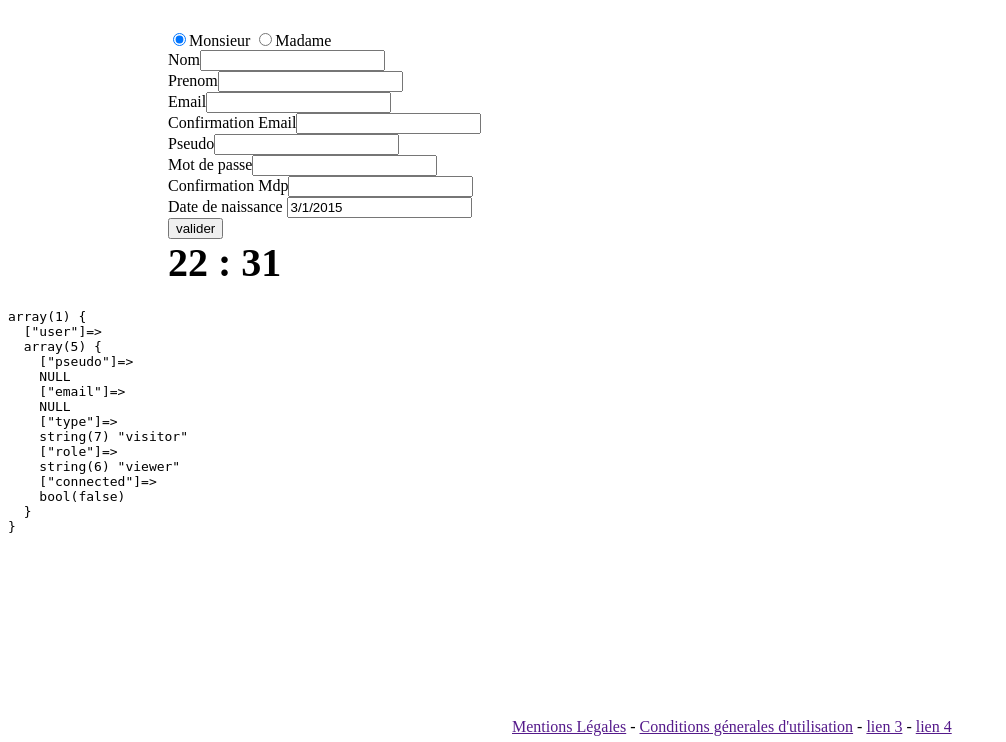
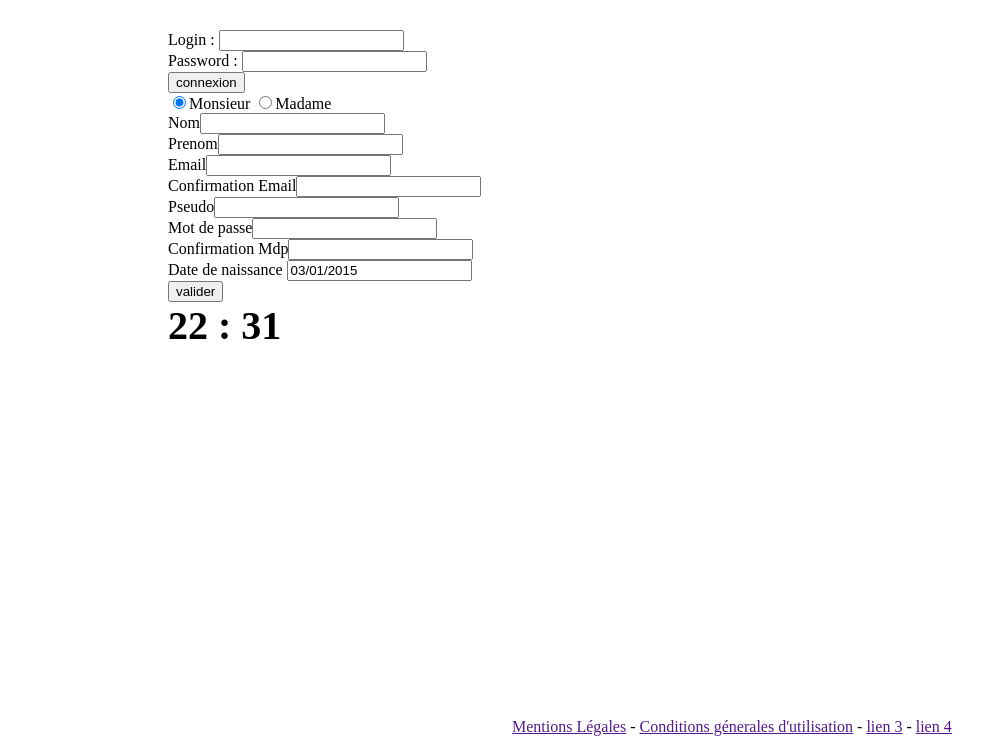
Before and after one commit to esgi-3dw-groupe5/annual-project, a PHP site: page /annual-project/ in a window 1280 px wide. Shown: the part 58-800 px from the top of the page, without its empty margins (0-1006 px from the left). Run offline with PHP 8.4, Linux system fonts and the light colour scheme.

Commit message:
[feature] Login
INFO :
DB_NAME : pp_pinnackl
use prefix : pp_
User tab : pp_users

```diff
--- a/assets/js/coreAjax.js
+++ b/assets/js/coreAjax.js
@@ -2,10 +2,6 @@ $(document).ready(function(){
 	 signin();
 	 prevent_empty_form();
 });
-
-
-
-
 
 function signin(){
 	$('input[name="si_email"]').change(function(){
@@ -39,6 +35,7 @@ function get_form_values(form){
 		case 'signin' :
 			var send = {};
 			send.si_submit 		=	"valider";
+			send.ajax 			=	"ajax";
 			send.si_email 		=	$('input[name="si_email"]').val();
 			send.si_conf_email	=	$('input[name="si_conf_email"]').val();
 			send.si_psw 		=	$('input[name="si_psw"]').val();
@@ -93,7 +90,7 @@ function write_error(error){
 	// msgErr_date
 
 	if( error[0] != '' ){
-		$('#msgErr').html(error[0]);
+		$('#si_msgErr').html(error[0]);
 			$('#si_form').submit(function(event){
 				enablePreventDefault(event);
 			});
@@ -103,6 +100,7 @@ function write_error(error){
 
 	if( error[1] != '' ){
 		$('#msgErr_mail_1').html(error[1]);
+		$('#msgErr').html("");
 			$('#si_form').submit(function(event){
 				enablePreventDefault(event);
 			});
@@ -112,6 +110,7 @@ function write_error(error){
 
 	if( error[2] != '' ){
 		$('#msgErr_mail_2').html(error[2]);
+		$('#msgErr').html("");
 			$('#si_form').submit(function(event){
 				enablePreventDefault(event);
 			});
@@ -121,6 +120,7 @@ function write_error(error){
 
 	if( error[3] != '' ){
 		$('#msgErr_mail_3').html(error[3]);
+		$('#msgErr').html("");
 			$('#si_form').submit(function(event){
 				enablePreventDefault(event);
 			});
@@ -130,6 +130,7 @@ function write_error(error){
 
 	if( error[4] != '' ){
 		$('#msgErr_psw_1').html(error[4]);
+		$('#msgErr').html("");
 			$('#si_form').submit(function(event){
 				enablePreventDefault(event);
 			});
@@ -139,6 +140,7 @@ function write_error(error){
 
 	if( error[5] != '' ){
 		$('#msgErr_psw_2').html(error[5]);
+		$('#msgErr').html("");
 			$('#si_form').submit(function(event){
 				enablePreventDefault(event);
 			});
@@ -154,6 +156,7 @@ function write_error(error){
 
 	if( error[7] != '' ){
 		$('#msgErr_pseudo').html(error[7]);
+		$('#msgErr').html("");
 			$('#si_form').submit(function(event){
 				enablePreventDefault(event);
 			});
@@ -161,7 +164,21 @@ function write_error(error){
 		$('#msgErr_pseudo').html('');
 	}
 
-	if(error[0]=='' && error[1]=='' && error[2]=='' && error[3]=='' && error[4]=='' && error[5]=='' && error[6]=='' && error[7]==''){
+	if(error[0]=='' &&
+	   error[1]=='' &&
+	   error[2]=='' &&
+	   error[3]=='' &&
+	   error[4]=='' &&
+	   error[5]=='' &&
+	   error[6]=='' &&
+	   error[7]=='' &&
+	   $('input[name="si_email"]').val() 		!= "" &&
+	   $('input[name="si_conf_email"]').val() 	!= "" &&
+	   $('input[name="si_psw"]').val() 			!= "" &&
+	   $('input[name="si_conf_psw"]').val() 	!= "" &&
+	   $('input[name="si_pseudo"]').val() 		!= "" &&
+	   $('input[name="date"]').val() 			!= ""
+	   ){
 		$('#si_form').unbind('submit');
 	}
 }
@@ -171,16 +188,18 @@ function enablePreventDefault(event){
 }
 
 function prevent_empty_form(){
-	if(	$('input[name="si_email"]').val() == "" &&
-		$('input[name="si_conf_email"]').val() == "" &&
-		$('input[name="si_psw"]').val() == "" &&
-		$('input[name="si_conf_psw"]').val() == "" &&
-		$('input[name="si_pseudo"]').val() == "" &&
-		$('input[name="date"]').val() == "" )
+	if(
+		$('input[name="si_email"]').val() 		== "" &&
+		$('input[name="si_conf_email"]').val() 	== "" &&
+		$('input[name="si_psw"]').val() 		== "" &&
+		$('input[name="si_conf_psw"]').val() 	== "" &&
+		$('input[name="si_pseudo"]').val() 		== ""
+	)
 	{
 
 		$('#si_form').submit(function(event){
 			enablePreventDefault(event);
+			// $('#msgErr').html("Vous devez remplire tous les champs obligatoire !");
 		});
 	}
 }
--- a/assets/js/datepicker.js
+++ b/assets/js/datepicker.js
@@ -56,7 +56,7 @@ function datepicker(){};
 				var daynumber = datepicker.date.daysInMonth(month,year,day);
 				$('#head-number').append(daynumber);
 
-				$('#date').val(day+'/'+month+'/'+year);
+				datepicker.date.initialize(month,year,day);
 
 					$('#day').click(function(){
 						$('#d_left').toggle(true);
@@ -279,14 +279,14 @@ function datepicker(){};
 					.css('text-align','center')
 					.css('padding','0 4px')
 					.css('width','28px')
-					.css('border-bottom','0 4px')
+					.css('border-bottom','4px')
 					.css('color','#000')
 					.css('background-color','lightgrey')
 					.css('border','solid #ccc 1px');
 				$('.picker-day')
 						.css('display','inline-block')
 						.css('text-align','center')
-						.css('padding','0 4px')
+						.css('padding','4px')
 						.css('width','28px')
 						.css('color','#000')
 						.css('background-color','#f5f5f5')
@@ -331,6 +331,15 @@ function datepicker(){};
 
 						// return weekday[day];
 						return day;
-						}
+					},
+
+		initialize : function initialize(month,year,day){
+						var o = "";
+						var u = "";
+						if(day<10){o="0";}
+						if(month<10){u="0";}
+						$('#date').val(o+day+'/'+u+month+'/'+year);
+						$('#current-date').html(o+day+'/'+u+month+'/'+year);
+				}
 
 }
--- a/controller/accessControl.php
+++ b/controller/accessControl.php
@@ -9,7 +9,7 @@ function access_control(){
     }
 }
 
-function set_user_session($success, $pseudo = null, $email = null){
+function set_user_session($success, $pseudo = null, $email = null, $role = null){
     if(is_session_started() === FALSE){
        session_start();
     }
@@ -17,7 +17,7 @@ function set_user_session($success, $pseudo = null, $email = null){
         $_SESSION['user']['pseudo']     =   $pseudo;
         $_SESSION['user']['email']      =   $email;
         $_SESSION['user']['type']       =   "member";
-        $_SESSION['user']['role']       =   "viewer";
+        $_SESSION['user']['role']       =   $role;
         $_SESSION['user']['connected']  =   true;
     }
     else{
--- a/controller/corePHP.php
+++ b/controller/corePHP.php
@@ -4,23 +4,26 @@ require_once(__ROOT__."/controller/common.php");
 require_once(__ROOT__."/controller/accessControl.php");
 require_once(__ROOT__."/controller/inscriptionController.php");
 $displayErr=null;
+$action=null;
 
 if( isset($_POST['si_submit']) && !empty($_POST['si_submit']) ) {
     $action = $_POST['si_submit'];
-    _switch($action);
 }
+if( isset($_POST['li_submit']) && !empty($_POST['li_submit']) ) {
+    $action = $_POST['li_submit'];
+}
+
 if( isset($_GET['act']) && !empty($_GET['act']) ) {
     $action = $_GET['act'];
-    _switch($action);
 }
 
-function _switch($action){
    switch($action) {
         case 'valider' :
             $displayErr =  validate_field($_POST);
             /*****************/
             /*****CodeErr*****/
             /*****************/
+            // ********************Singin********************
             // 0 -> All required field not filled
             // 1 -> Un-valid email address given
             // 2 -> Email given already exit
@@ -31,16 +34,20 @@ function _switch($action){
             // 7 -> Pseudo given already exit
             // 8 -> Date given is not a date
             // 9 -> Date given does not exit
+            // *********************Login*********************
+            // 10 -> Un-valid email address given
+            // 11 -> All required field not filled
+            // 12 -> Bad login given
 
-            $msgErr       = $displayErr[0];
-            $msgErr_mail_1  = $displayErr[1];
-            $msgErr_mail_2  = $displayErr[2];
-            $msgErr_mail_3  = $displayErr[3];
+            $si_msgErr         = $displayErr[0];
+            $si_msgErr_mail_1  = $displayErr[1];
+            $si_msgErr_mail_2  = $displayErr[2];
+            $si_msgErr_mail_3  = $displayErr[3];
 
-            $msgErr_pseudo  = $displayErr[7];
+            $si_msgErr_pseudo  = $displayErr[7];
 
-            $msgErr_psw_1   = $displayErr[4];
-            $msgErr_psw_2   = $displayErr[5];
+            $si_msgErr_psw_1   = $displayErr[4];
+            $si_msgErr_psw_2   = $displayErr[5];
 
             /***************************/
             /******Keep formm value*****/
@@ -48,7 +55,7 @@ function _switch($action){
 
             $gender_male="checked";
             $gender_female="";
-            if($_POST['genre'] == 'homme'){
+            if($_POST['gender'] == '0'){
                 $gender_male = "checked";
                 $gender_female = "";
             }
@@ -67,8 +74,15 @@ function _switch($action){
             return;
 
             break;
+        case 'connexion' :
+            $displayErr =  validate_field($_POST);
+
+            $li_msgErr          =   $displayErr[12];
+            $li_msgErr_login    =   $displayErr[10];
+            $li_msgErr_psw      =   $displayErr[11];
+            break;
+
         case 'logout':
-
                 end_session();
                 redirect();
             break;
@@ -77,5 +91,3 @@ function _switch($action){
 
             break;
     }
-    return;
-}
--- a/controller/inscriptionController.php
+++ b/controller/inscriptionController.php
@@ -3,9 +3,11 @@ if(!defined('__ROOT__'))define('__ROOT__', $_SERVER['DOCUMENT_ROOT']."/annual-pr
 require_once(__ROOT__."/controller/common.php");
 require_once(__ROOT__."/controller/accessControl.php");
 require_once(__ROOT__."/model/dbconnect.php");
-require_once(__ROOT__."/model/getusers.php");
+require_once(__ROOT__."/model/dbusers.php");
 
 function validate_field($POST){
+	$ajax = null;
+
 	$error = 0;
 	// $errorMessage="";
 	$errorMessage = array(
@@ -18,7 +20,10 @@ function validate_field($POST){
 		'6' => "",
 		'7' => "",
 		'8' => "",
-		'9' => ""
+		'9' => "",
+		'10' => "",
+		'11' => "",
+		'12' => ""
 	);
 
 	$pseudo		  = "";
@@ -33,6 +38,7 @@ function validate_field($POST){
 	/*****************/
 	/*****CodeErr*****/
 	/*****************/
+	// ********************Singin********************
 	// 0 -> All required field not filled
 	// 1 -> Un-valid email address given
 	// 2 -> Email given already exit
@@ -43,15 +49,21 @@ function validate_field($POST){
 	// 7 -> Pseudo given already exit
 	// 8 -> Date given is not a date
 	// 9 -> Date given does not exit
+	// *********************Login*********************
+	// 10 -> Un-valid email address given
+	// 11 -> All required field not filled
+	// 12 -> Bad login given
 
 	if(isset($POST["si_submit"])){ // AJAX later on
+
+		if(isset($POST['ajax'])) $ajax = $POST['ajax'];
 
 		/*******************************************************************/
 		/****************************NOT REQUIRE****************************/
 		/*******************************************************************/
 		// On regarde si il n'y a pas de champs vides
-		if( !empty($POST["genre"]) ){
-			$gender  	  = variable_control($POST["genre"]);
+		if( !empty($POST["gender"]) ){
+			$gender  	  = variable_control($POST["gender"]);
 		}
 		if( !empty($POST["si_name"]) ){
 			$name 		  = variable_control($POST["si_name"]);
@@ -63,16 +75,14 @@ function validate_field($POST){
 		/*******************************************************************/
 		/****************************REQUIRE********************************/
 		/*******************************************************************/
-		// if( empty($POST["dateNaissance"])
-		// 	&& empty($POST["password"])
-		// 		&& empty($POST["confirmPsw"])
-		// 			&& empty($POST["email"])
-		// 				&& empty($POST["confirmEmail"])
-		// 					&& empty($POST["pseudo"])
-		// 						&& empty($POST["date"]) ){
-		// 		$errorMessage[0] = get_error("default", null);
-		// 			$error++;
-		// }
+		if(	empty($POST["si_email"]) &&
+			empty($POST["si_conf_email"]) &&
+			empty($POST["si_psw"]) &&
+			empty($POST["si_conf_psw"]) &&
+			empty($POST["si_pseudo"]) ){
+				$errorMessage[0] = get_error("default", null);
+					$error++;
+		}
 		// On regarde si il n'y a pas de champs vides
 		if( !empty($POST["date"]) ){
 		/*******************************************************************/
@@ -150,14 +160,65 @@ function validate_field($POST){
 			&& !empty($password)
 			&& !empty($confirmPsw)
 			&& !empty($date)
+			&& $ajax === null
 			&& isset($POST['si_submit'])
 		){
-		// $success = register(trim($pseudo),trim($name),trim($firstname),trim($gender),$email,$password,$date);
-		// set_user_session($success, $pseudo, $email);
-		// access_control();
-			// echo'plop';
+		$success = register(trim($pseudo),trim($name),trim($firstname),trim($gender),$email,$password,$date);
+		access_control();
 		set_user_session(true, $pseudo, $email);
 			header('location: http://127.0.0.1/annual-project/');
+		}
+	}
+
+	if(isset($POST['li_submit'])){
+
+		if( !empty($POST['li_login']) ){
+		/*******************************************************************/
+		/********************************EMAIL******************************/
+		/*******************************************************************/
+			$email 	=	$POST['li_login'];
+
+				$errorMessage[10] = get_error("validemail", $email, null);
+					if($errorMessage[10]!= "")
+						$error++;
+		}
+		if( empty($POST['li_password']) ){
+		/*******************************************************************/
+		/*******************************PASSWORD****************************/
+		/*******************************************************************/
+			$password 	=	$POST['li_password'];
+
+				$errorMessage[11] = get_error("notfill", $password, null);
+					if($errorMessage[11]!= "")
+						$error++;
+		}
+		if( !empty($POST['li_password']) && !empty($POST['li_login']) ){
+		/*******************************************************************/
+		/*******************************CONNEXION***************************/
+		/*******************************************************************/
+			$email 		=	$POST['li_login'];
+			$password 	=	$POST['li_password'];
+
+				$errorMessage[10] = get_error("validemail", $email, null);
+					if($errorMessage[10]!= "")
+						$error++;
+		}
+		// if nb error = 0 -> Connect
+		if( $error == 0
+			&& !empty($email)
+			&& !empty($password)
+			&& $ajax === null
+			&& isset($POST['li_submit'])
+		){
+			$connection = get_error("connection", $email, $password);
+			if( isset($connection['pseudo']) ){
+				access_control();
+				set_user_session( true, $connection['pseudo'], $connection['email'], $connection['role'] );
+					header('location: http://127.0.0.1/annual-project/');
+			}
+			else{
+				$errorMessage[12] = $connection;
+			}
 		}
 	}
 
@@ -242,6 +303,32 @@ function get_error($item, $parm1, $parm2 = null){
 				}
 			break;
 
+		case 'connection':
+			$link = db_connect();
+			$result = db_get_user($link, $parm1, "connexion");
+			$data = $result->fetch();
+
+				if( password_verify($parm2, $data['password']) ){
+					$connection = array(
+						'pseudo' 	=> $data['pseudo'],
+						'email' 	=> $data['email'],
+						'password' 	=> $data['password'],
+						'status' 	=> $data['status'],
+						'role' 		=> $data['role']
+						);
+					return $connection;
+				}
+				else{
+					$msg = "Login ou mot de passe invalide,\n\r
+					si vous ne vous souvenez plus de vos identifiant cliquer ici pour les réinitialiser ";
+				}
+			break;
+
+		case 'notfill' :
+				// $codeErr = 11;
+				$msg = "Vous n'avez pas rempli tous les champs obligatoires(*).";
+			break;
+
 		default:
 				// $codeErr = 0;
 				$msg = "Vous n'avez pas rempli tous les champs obligatoires(*).";
--- a/index.php
+++ b/index.php
@@ -9,7 +9,8 @@ require_once(__ROOT__."/controller/corePHP.php");
 
 access_control();
 require_once(__ROOT__."/template/index.tpl");
-debug($_SESSION);
+// debug($_SESSION);
+// debug($_SERVER);
 
 
 include(__ROOT__."/template/footer.tpl");
--- a/model/dbconnect.php
+++ b/model/dbconnect.php
@@ -2,7 +2,12 @@
 function db_connect(){
 	try
 	{
-		$link = new PDO('mysql:host=localhost;dbname=projetphp','root','',array(PDO::ATTR_ERRMODE => PDO::ERRMODE_EXCEPTION));
+		$link = new PDO('mysql:host=localhost;dbname=pp_pinnackl','root','',
+		array(
+			PDO::ATTR_ERRMODE => PDO::ERRMODE_EXCEPTION,
+			PDO::MYSQL_ATTR_INIT_COMMAND => "SET NAMES utf8"
+			)
+		);
 	}
 	catch(Exception $e)
 	{
--- /dev/null
+++ b/model/dbusers.php
@@ -0,0 +1,58 @@
+<?php
+function db_get_user($link, $value, $case = "email"){
+	switch ($case) {
+		case 'email':
+				$req = $link -> prepare("SELECT CASE WHEN EXISTS ( SELECT ".$case." FROM pp_users WHERE email = :value )THEN 1 ELSE 0 END ");
+				$req->execute(array(
+					':value' => $value
+				));
+			break;
+		case 'pseudo':
+				$req = $link -> prepare("SELECT CASE WHEN EXISTS ( SELECT ".$case." FROM pp_users WHERE pseudo = :value )THEN 1 ELSE 0 END ");
+				$req->execute(array(
+					':value' => $value
+				));
+			break;
+
+		case 'connexion':
+				$req = $link -> prepare("SELECT pseudo, email, password, status, role FROM pp_users WHERE email = :value");
+				$req->execute(array(
+					':value' => $value
+				));
+			break;
+
+		default:
+			# code...
+			break;
+	}
+	return $req;
+}
+
+function db_create_user($link, $gender, $name, $firstname, $email, $password, $pseudo, $date){
+	try{
+		$req = $link -> prepare("INSERT INTO pp_users
+			(gender, firstname, name, pseudo, email, password, birth_date)
+			VALUES( :gender,
+					:firstname,
+					:name,
+					:pseudo,
+					:email,
+					:password,
+					:birth_date) ");
+		$success = $req->execute(array(
+					':gender' => $gender,
+					':firstname' => $firstname,
+					':name' => $name,
+					':pseudo' => $pseudo,
+					':email' => $email,
+					':password' => $password,
+					':birth_date' => $date
+				));
+		return $success;
+	}
+	catch( PDOException $e ){
+
+		debug($e);
+		die();
+	}
+}
--- a/model/getusers.php
+++ /dev/null
@@ -1,53 +0,0 @@
-<?php
-function db_get_user($link, $value, $case = "email"){
-	switch ($case) {
-		case 'email':
-				$req = $link -> prepare("SELECT CASE WHEN EXISTS ( SELECT ".$case." FROM utilisateur WHERE email = :value )THEN 1 ELSE 0 END ");
-				$req->execute(array(
-					':value' => $value
-				));
-			break;
-		case 'pseudo':
-				$req = $link -> prepare("SELECT CASE WHEN EXISTS ( SELECT ".$case." FROM utilisateur WHERE pseudo = :value )THEN 1 ELSE 0 END ");
-				$req->execute(array(
-					':value' => $value
-				));
-			break;
-
-		default:
-			# code...
-			break;
-	}
-	return $req;
-}
-
-function db_create_user($link, $genre, $name, $firstname, $email, $password, $pseudo, $date){
-	try{
-		$req = $link -> prepare("INSERT INTO utilisateur
-			(genre, nom, prenom, email, pseudo, mdp, date_naissance, statut)
-			VALUES( :genre,
-					:nom,
-					:prenom,
-					:email,
-					:pseudo,
-					:mdp,
-					:date_naissance,
-					:statut)");
-		$success = $req->execute(array(
-					':genre' => $genre,
-					':nom' => $name,
-					':prenom' => $firstname,
-					':email' => $email,
-					':pseudo' => $pseudo,
-					':mdp' => $password,
-					':date_naissance' => $date,
-					':statut' => 1
-				));
-		return $success;
-	}
-	catch( PDOException $e ){
-
-		debug($e);
-		die();
-	}
-}
--- /dev/null
+++ b/template/formLogin.tpl
@@ -0,0 +1,18 @@
+<!--*************************************-->
+<!--*********** LOGIN TEMPLATE **********-->
+<!--*************************************-->
+<span class="form-error" id="li_msgErr"><?php if( !empty( $li_msgErr ) ){ echo $li_msgErr; }?></span>
+<form method="post" action="http://127.0.0.1/annual-project/" class="" id="li_form" name="li_form">
+    <div>
+    	<label for="li_login">Login : </label>
+    		<input id="li_login" type="text" name="li_login" required><br>
+    		<span class="form-error" id="msgErr_gender"><?php if(!empty($li_msgErr_login))echo $li_msgErr_login ?></span>
+    </div>
+    <div>
+    	<label for="li_password">Password : </label>
+    		<input id="li_password" type="password" name="li_password" required><br>
+    		<span class="form-error" id="msgErr_gender"><?php if(!empty($li_msgErr_psw))echo $li_msgErr_psw ?></span>
+    </div>
+
+    <input type="submit" name="li_submit" value="connexion">
+</form>
--- a/template/formSignin.tpl
+++ b/template/formSignin.tpl
@@ -1,55 +1,55 @@
 <!--*************************************-->
 <!--********** SIGNIN TEMPLATE **********-->
 <!--*************************************-->
-<span class="form-error" id="msgErr"><?php if( !empty( $msgErr ) ){ echo $msgErr; }?></span>
+<span class="form-error" id="si_msgErr"><?php if( !empty( $si_msgErr ) ){ echo $si_msgErr; }?></span>
 <?php if( !isset( $gender_male ) ){ $gender_male="checked"; }?>
 <form method="POST" action="http://127.0.0.1/annual-project/" class="" id="si_form" name="si_form">
     <div>
-        <input id="male" type="radio" name="genre" value="homme" <?php if(!empty($gender_male))echo $gender_male ?> required><label for="male">Monsieur</label>
-        <input id="female" type="radio" name="genre" value="femme" <?php if(!empty($gender_female))echo $gender_female ?> required><label for="female">Madame</label>
-        </br><span class="form-error" id="msgErr_gender"><?php if(!empty($msgErr_gender))echo $msgErr_gender ?></span>
+        <input id="male" type="radio" name="gender" value="0" <?php if(!empty($gender_male))echo $gender_male ?> ><label for="male">Monsieur</label>
+        <input id="female" type="radio" name="gender" value="1" <?php if(!empty($gender_female))echo $gender_female ?> ><label for="female">Madame</label>
+        </br><span class="form-error" id="msgErr_gender"><?php if(!empty($si_msgErr_gender))echo $si_msgErr_gender ?></span>
     </div>
     <div>
-        <label for="name">Nom</label><input id="name" type="text" name="si_name" required
+        <label for="name">Nom</label><input id="name" type="text" name="si_name"
         <?php if(!empty($value_name))echo "value=".$value_name."" ?> ></br>
-        <span class="form-error" id="msgErr_name"><?php if(!empty($msgErr_name))echo $msgErr_name ?></span>
+        <span class="form-error" id="msgErr_name"><?php if(!empty($si_msgErr_name))echo $si_msgErr_name ?></span>
     </div>
     <div>
-        <label for="fistname">Prenom</label><input id="fistname" type="text" name="si_fistname" required
+        <label for="fistname">Prenom</label><input id="fistname" type="text" name="si_fistname"
         <?php if(!empty($value_firstname))echo "value=".$value_firstname."" ?> ></br>
-        <span class="form-error" id="msgErr_fistName"><?php if(!empty($msgErr_fistName))echo $msgErr_fistName ?></span>
+        <span class="form-error" id="msgErr_fistName"><?php if(!empty($si_msgErr_fistName))echo $si_msgErr_fistName ?></span>
     </div>
     <div>
-        <label for="email">Email</label><input id="email" type="email" name="si_email" required
-        <?php if(!empty($value_mail_1))echo "value=".$value_mail_1."" ?> ></br>
-        <span class="form-error" id="msgErr_mail_1"><?php if(!empty($msgErr_mail_1))echo $msgErr_mail_1; ?></span>
-        <span class="form-error" id="msgErr_mail_2"><?php if(!empty($msgErr_mail_2))echo $msgErr_mail_2; ?></span>
+        <label for="email">Email</label><input id="email" type="email" name="si_email"
+        <?php if(!empty($value_mail_1))echo "value=".$value_mail_1."" ?> required></br>
+        <span class="form-error" id="msgErr_mail_1"><?php if(!empty($si_msgErr_mail_1))echo $si_msgErr_mail_1; ?></span>
+        <span class="form-error" id="msgErr_mail_2"><?php if(!empty($si_msgErr_mail_2))echo $si_msgErr_mail_2; ?></span>
     </div>
     <div>
         <label for="email_2">Confirmation Email</label><input id="email_2" type="email" name="si_conf_email"
-            required <?php if(!empty($value_mail_2))echo "value=".$value_mail_2."" ?> ></br>
-        <span class="form-error" id="msgErr_mail_3"><?php if(!empty($msgErr_mail_3))echo $msgErr_mail_3; ?></span>
+             <?php if(!empty($value_mail_2))echo "value=".$value_mail_2."" ?> required></br>
+        <span class="form-error" id="msgErr_mail_3"><?php if(!empty($si_msgErr_mail_3))echo $si_msgErr_mail_3; ?></span>
     </div>
     <div>
-        <label for="pseudo">Pseudo</label><input id="pseudo" type="login" name="si_pseudo" required
-        <?php if(!empty($value_pseudo))echo "value=".$value_pseudo."" ?> ></br>
-        <span class="form-error" id="msgErr_pseudo"><?php if(!empty($msgErr_pseudo))echo $msgErr_pseudo; ?></span>
+        <label for="pseudo">Pseudo</label><input id="pseudo" type="login" name="si_pseudo"
+        <?php if(!empty($value_pseudo))echo "value=".$value_pseudo."" ?> required></br>
+        <span class="form-error" id="msgErr_pseudo"><?php if(!empty($si_msgErr_pseudo))echo $si_msgErr_pseudo; ?></span>
     </div>
     <div>
         <label for="password">Mot de passe</label><input id="password" type="password" name="si_psw" minlength="8" maxlength="20" required></br>
-        <span class="form-error" id="msgErr_psw_1"><?php if(!empty($msgErr_psw_1))echo $msgErr_psw_1; ?></span>
+        <span class="form-error" id="msgErr_psw_1"><?php if(!empty($si_msgErr_psw_1))echo $si_msgErr_psw_1; ?></span>
     </div>
     <div>
         <label for="password_2">Confirmation Mdp</label><input id="password_2" type="password" minlength="8" maxlength="20" name="si_conf_psw" maxlength="" required></br>
-        <span class="form-error" id="msgErr_psw_2"><?php if(!empty($msgErr_psw_2))echo $msgErr_psw_2; ?></span>
+        <span class="form-error" id="msgErr_psw_2"><?php if(!empty($si_msgErr_psw_2))echo $si_msgErr_psw_2; ?></span>
     </div>
     <div>
         <label for="date">Date de naissance</label>
         <div style="display:inline-block;position:relative;width:300px;">
-            <input id="date" type="text" name="date" placeholder="  JJ/MM/AAAA" required
-            <?php if(!empty($value_date))echo "value=".$value_date."" ?> >
+            <input id="date" type="text" name="date" placeholder="  JJ/MM/AAAA"
+            <?php if(!empty($value_date))echo "value=".$value_date."" ?> required>
         </div></br>
-        <span class="form-error" id="msgErr_date"><?php if(!empty($msgErr_date))echo $msgErr_date; ?></span>
+        <span class="form-error" id="msgErr_date"><?php if(!empty($si_msgErr_date))echo $si_msgErr_date; ?></span>
     </div>
     <div>
         <input type="submit" name="si_submit" value="valider">
--- a/template/index.tpl
+++ b/template/index.tpl
@@ -50,15 +50,9 @@
                     ?>
                 </h1>
                 <div>
-<!--                     <form method="post" action="controller/formControle.php" class="login">
-                        <label>Login</label>
-                        <input type="text" name="pseudo"><br>
-                        <label>Password*</label>
-                        <input type="password" name="mdp"><br>
-                        <input type="submit" value="Connexion" name="signin">
-                    </form>
-                    <a href="">S'inscrire</a> -->
-        <?php if( !$_SESSION['user']['connected'] ){include_once("formSignin.tpl");} ?>
+
+                <?php if( !$_SESSION['user']['connected'] ){include_once("formLogin.tpl");} ?>
+                <?php if( !$_SESSION['user']['connected'] ){include_once("formSignin.tpl");} ?>
 
                 </div>
 
```
Also changed, not shown: controller/coreAjax.php (+15 -17 lines).
